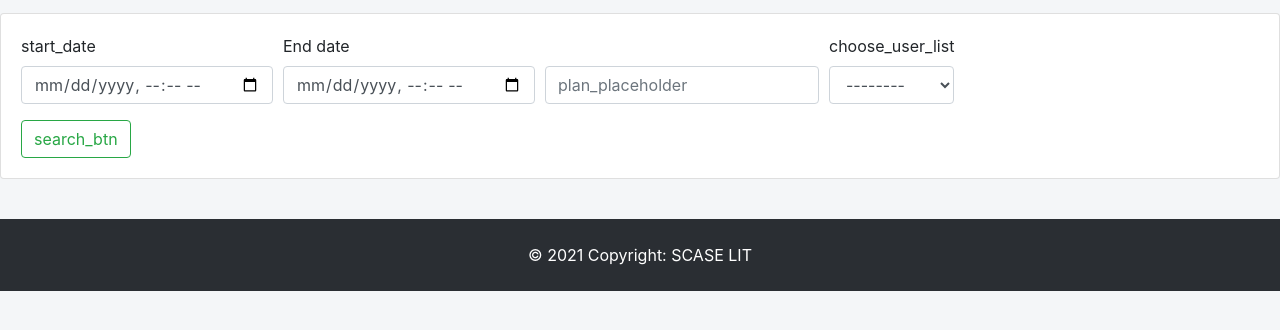
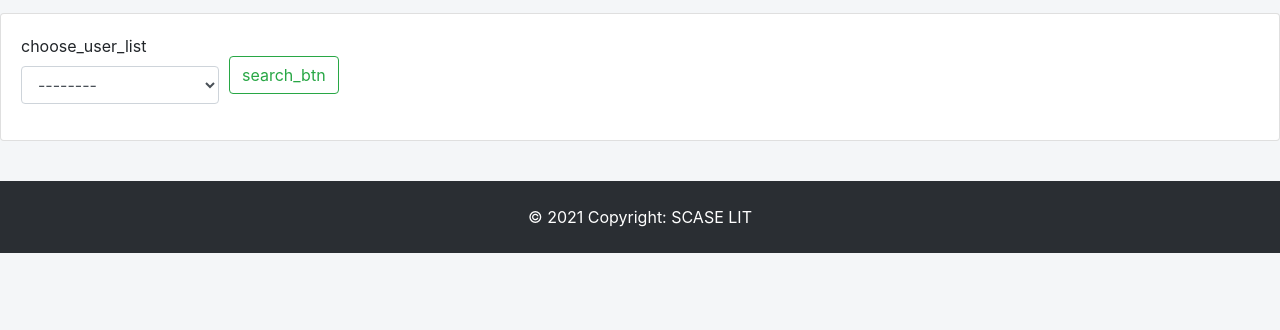
Before and after one commit to AliIbrahim996/footballClub, a Django app: page /en/player/search in a window 1280 px wide. Shown: the part 94-424 px from the top of the page. Run offline with Django 3.2, Linux system fonts and the light colour scheme; a user stored in the database is signed in; data comes from the database, SQL or seed files in the repository; data that the repository does not hold is empty.

Commit message:
Remove start_date, end_date and comment search criteria

```diff
--- a/players/statics/players/js/script.js
+++ b/players/statics/players/js/script.js
@@ -32,15 +32,15 @@
 
 $(document).ready(function () {
     $("#search_form").submit(function () {
-        if ($("#search_box").val() === "") {
+       /* if ($("#search_box").val() === "") {
             $("#search_box").remove();
-        }
+        }*/
         if ($("#manager").val() === "" || $("#manager").val() === "--------") {
             $("#manager").remove();
         }
-        if ($("#start_date").val() === "" || $("#end_date").val() === "") {
+        /*if ($("#start_date").val() === "" || $("#end_date").val() === "") {
             $("#start_date").remove();
             $("#end_date").remove();
-        }
+        }*/
     });
 });
--- a/players/templates/plans/plan_lists.html
+++ b/players/templates/plans/plan_lists.html
@@ -11,32 +11,9 @@
     <div class="card flex justify-content-center">
         <div class="card-body">
             <form id="search_form" method="GET" action="{% url 'search' %}">
-                <!-- Start date -->
                 <div class="form-row">
-                    <div class="form-group col-xs-2">
-                        <label>{% trans 'start_date' %}</label>
-                        <input id="start_date" class="form-control" type="datetime-local" name="start_date"
-                                {% if 'start_date' in  request.GET %} value="{{ request.GET.start_date }}" {% endif %}>
-                    </div>
-                    <!--end Start date -->
-                    <!-- End date -->
-                    <div class="form-group col-xs-2">
-                        <label>{% trans 'End date' %}</label>
-                        <input id="end_date" class="form-control" type="datetime-local" name="end_date"
-                                {% if 'end_date' in  request.GET %} value="{{ request.GET.end_date }}" {% endif %}>
-                    </div>
-                    <!--end End date -->
-                    <!--Search box -->
-                    <div class="form-group col-xs-4">
-                        <label></label>
-                        <input id="search_box" style="margin-top: 3%" class="form-control" type="search"
-                               placeholder="{% trans 'plan_placeholder' %}"
-                               name="search_box" {% if 'search_box' in request.GET %}
-                               value="{{ request.GET.search_box }}" {% endif %}>
-                    </div>
-                    <!--end Search box -->
-                    <!--User list-->
-                    <div class="form-group col-xs-2">
+                    <!--User List-->
+                    <div class="form-group col-md-2">
                         <label for="manager">
                             {% trans 'choose_user_list' %}
                         </label>
@@ -48,8 +25,10 @@
                         </select>
                     </div>
                     <!--End user list-->
+                    <div class="form-group col-md-2" style="margin-top:1.8%">
+                        <input id="submit_btn" class="btn btn-outline-success" type="submit" value="{% trans 'search_btn' %}">
+                    </div>
                 </div>
-                <input id="submit_btn" class="btn btn-outline-success" type="submit" value="{% trans 'search_btn' %}">
             </form>
         </div>
     </div>
--- a/players/views.py
+++ b/players/views.py
@@ -143,15 +143,14 @@
     """
     if request.method == "GET":
         users = User.objects.all()
-        print(request.GET)
         try:
             plan = Plans.objects.all()
             if 'manager' in request.GET:
                 plan = plan.filter(created_by=request.GET['manager'])
-            if 'start_date' in request.GET and 'end_date' in request.GET:
-                plan = plan.filter(created_at__gt=request.GET['start_date'], created_at__lt=request.GET['end_date'])
-            if 'search_box' in request.GET:
-                plan = plan.filter(comment__contains=request.GET['search_box'])
+          #  if 'start_date' in request.GET and 'end_date' in request.GET:
+            #     plan = plan.filter(created_at__gt=request.GET['start_date'], created_at__lt=request.GET['end_date'])
+          #  if 'search_box' in request.GET:
+          #      plan = plan.filter(comment__contains=request.GET['search_box'])
             paginator = Paginator(plan, 12)
             page_number = request.GET.get('page')
             context = {'plan_list': paginator.get_page(page_number), 'users': users}
```
